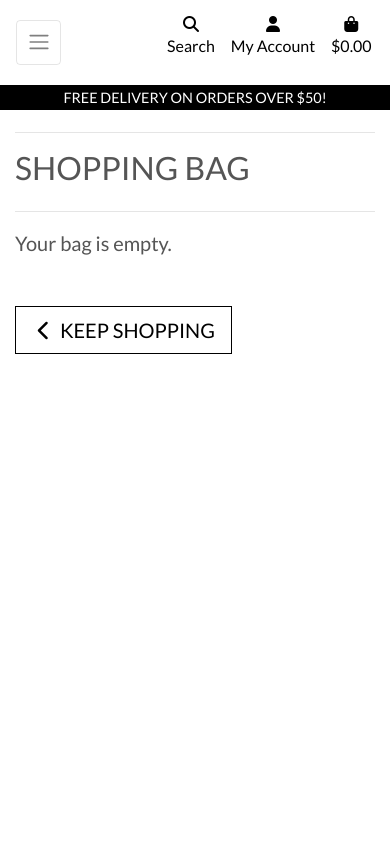
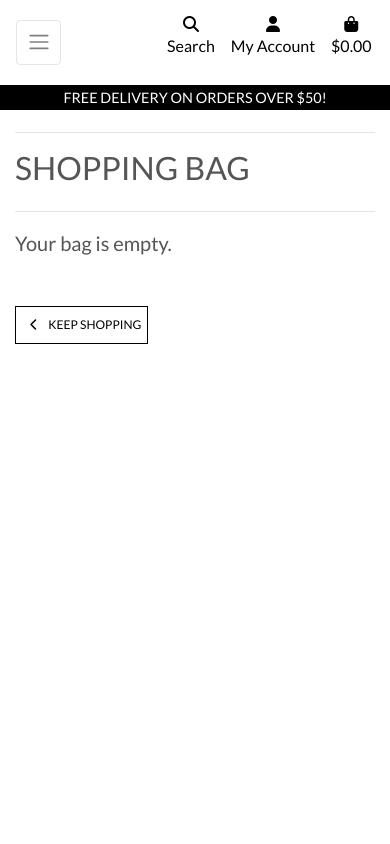
Before and after one commit to Code-Institute-Submissions/waterrot-The-Bookstore_AugResub, a Django app: page /bag/ in a window 390 px wide. Run offline with Django 3.2, Linux system fonts and the light colour scheme; some libraries are stand-ins or nearby versions.

Commit message:
added css to fix buttons on mobile version

```diff
--- a/static/css/base.css
+++ b/static/css/base.css
@@ -310,4 +310,19 @@ input[name='q']::placeholder {
     #delivery-banner h4 {
         font-size: .9rem;
     }
+
+    .btn.btn-outline-black.rounded-0,
+    .btn.btn-black.rounded-0 {
+        padding: .375rem .375rem;
+    }
+
+    .btn.btn-outline-black.rounded-0.btn-lg,
+    .btn.btn-black.rounded-0.btn-lg {
+        padding: .375rem .375rem;
+        font-size: .75rem;
+    }
+
+    .increment-qty, .decrement-qty {
+        padding: .25rem .5rem !important;
+    }
 }
```
